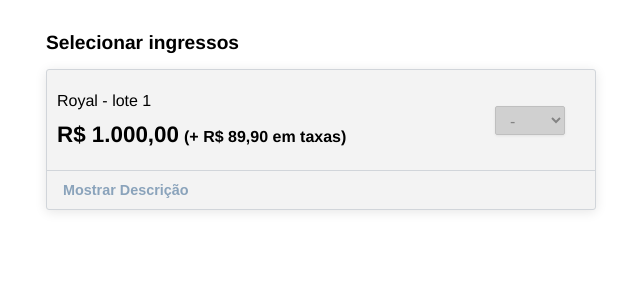
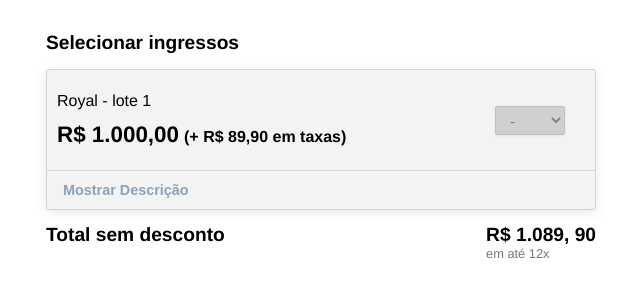
Before and after one commit to lucasmaiaesilva/tickets-checkout, a React (Create React App) app: page / in a window 1280 px wide. Shown: the top 300 px of the page, without its empty margins (319-959 px from the left). Built offline with nearby package versions, Linux system fonts and the light colour scheme.

Commit message:
feat: add totalvalue component static

```diff
--- a/src/App.js
+++ b/src/App.js
@@ -1,6 +1,7 @@
 import React, { Component } from 'react';
 import Card from './components/Card';
-import TotalText from './components/TotalText';
+import TitleText from './components/TitleText';
+import TotalInfo from './components/TotalInfo';
 
 import './App.css';
 
@@ -8,8 +9,9 @@ class App extends Component {
   render() {
     return (
       <div className="App">
-        <TotalText title="Selecionar ingressos" />
+        <TitleText>Selecionar ingressos</TitleText>
         <Card />
+        <TotalInfo />
       </div>
     );
   }
--- /dev/null
+++ b/src/components/TitleText/index.css
@@ -0,0 +1,5 @@
+.title-text {
+  font-size: 1.2rem;
+  font-weight: bold;
+  margin-bottom: 15px;
+}
--- /dev/null
+++ b/src/components/TitleText/index.js
@@ -0,0 +1,9 @@
+import React from 'react';
+
+import './index.css';
+
+const TitleText = ({ children  }) => (
+  <div className="title-text">{ children }</div>
+);
+
+export default TitleText;
--- /dev/null
+++ b/src/components/TotalInfo/index.css
@@ -0,0 +1,19 @@
+.total-info {
+  margin-top: 14px;
+}
+
+.total-info .title-text {
+  margin: 0;
+}
+
+.total-info .extra-info {
+  color: #777;
+  font-size: 0.8rem;
+}
+
+@media screen and (min-width: 734px) {
+  .total-info {
+    display: flex;
+    justify-content: space-between;
+  }
+}
--- /dev/null
+++ b/src/components/TotalInfo/index.js
@@ -0,0 +1,16 @@
+import React from 'react';
+import TitleText from '../TitleText';
+
+import './index.css';
+
+const TotalInfo = () => (
+  <div className="total-info">
+    <TitleText>Total sem desconto</TitleText>
+    <div>
+      <TitleText>R$ 1.089, 90</TitleText>
+      <div className="extra-info">em até 12x</div>
+    </div>
+  </div>
+);
+
+export default TotalInfo;
--- a/src/components/TotalText/index.css
+++ /dev/null
@@ -1,8 +0,0 @@
-.text-block {
-  margin-bottom: 15px;
-}
-
-.text-block .title-text {
-  font-size: 1.2rem;
-  font-weight: bold;
-}
--- a/src/components/TotalText/index.js
+++ /dev/null
@@ -1,11 +0,0 @@
-import React from 'react';
-
-import './index.css';
-
-const TotalText = ({ title  }) => (
-  <div className="text-block">
-    <span class="title-text">{ title }</span>
-  </div>
-);
-
-export default TotalText;
```
